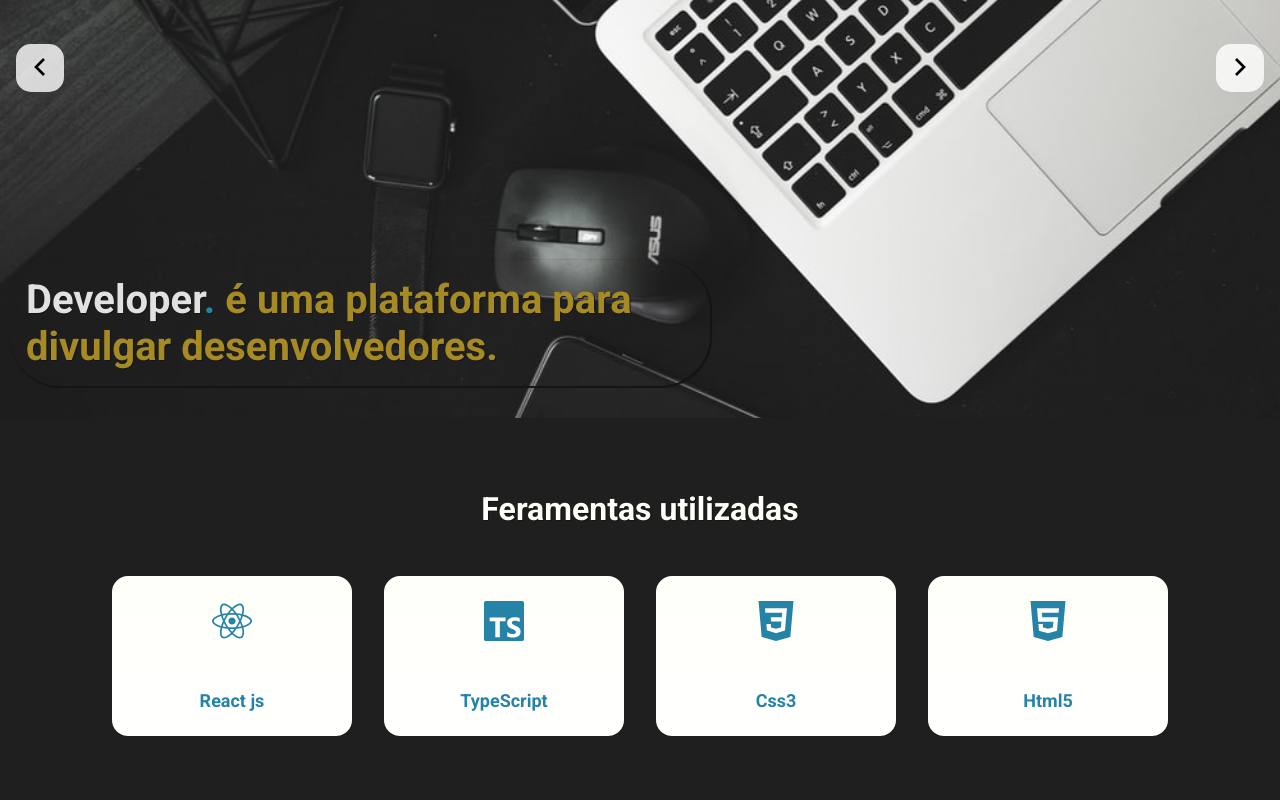
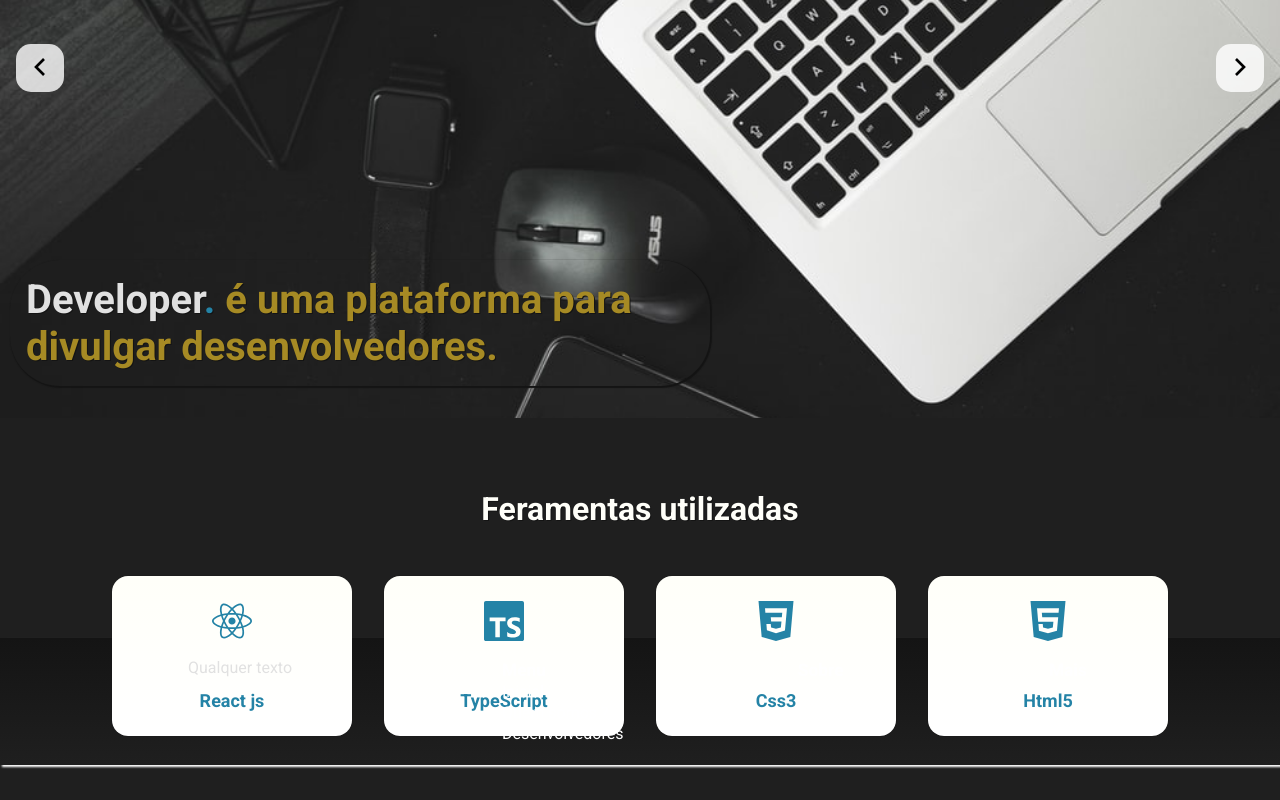
Before and after one commit to CarvalhoFilipe/developer-web-site, a React (Create React App) app: page / in a window 1280 px wide. Shown: the part 282-1082 px from the top of the page. Built offline with nearby package versions, Linux system fonts and the light colour scheme.

Commit message:
Adicionado 1 div no footer, 1 table.

```diff
--- a/src/App.tsx
+++ b/src/App.tsx
@@ -1,3 +1,4 @@
+import { Footer } from "./components/Footer";
 import { Header } from "./components/Header";
 import { Router } from "./routes";
 import { BrowserRouter } from "react-router-dom";
@@ -7,7 +8,9 @@ function App() {
     <BrowserRouter>
       <Header />
       <Router />
+      <Footer />
     </BrowserRouter>
+
   );
 }
 
--- a/src/components/Footer/index.tsx
+++ b/src/components/Footer/index.tsx
@@ -3,8 +3,54 @@ import "./styles.scss";
 
 export function Footer() {
   return (
-    <main className="footer">
-      <h1>Footer</h1> {/* Footer criado, editar é o problema */}
-    </main>
+    <>
+      <div className="footer">
+        <div className="footer_left">
+    <p>Qualquer texto</p>
+        </div>
+        <div className="footer_right">
+          <table>
+            <tr>
+              <th>Menu</th> {/*Menu colocado só para preencher espaço por enquanto, visto que o menu de cima acompanha a página!*/}
+              <th>Sobre</th>
+              <th>Mais</th>
+            </tr>
+            <tr>
+              <td>
+                Inicial
+              </td>
+              <td>
+
+              </td>
+              <td>
+
+              </td>
+            </tr>
+            <tr>
+              <td>
+                Quem somos ?
+              </td>
+              <td>
+
+              </td>
+              <td>
+
+              </td>
+            </tr>
+            <tr>
+              <td>
+                Desenvolvedores
+              </td>
+              <td>
+
+              </td>
+              <td>
+
+              </td>
+            </tr>
+          </table>
+        </div>
+      </div>
+    </>
   );
 }
--- a/src/components/Footer/styles.scss
+++ b/src/components/Footer/styles.scss
@@ -0,0 +1,47 @@
+//ALL FOOTER
+
+.footer {
+    display: flex;
+    //background-imagem: linear-gradient(to bottom, --black-900, --black-800);
+    background-image: linear-gradient(to bottom, #141414,#1f1f1f);
+    margin-top: 120px;
+    align-content: center;
+    justify-content: center;
+    //border-top: 2px solid white;
+    box-shadow: 2px 2px 2px white;
+    padding-top: 20px;
+    padding-bottom: 20px;
+
+}
+
+//DIV LEFT
+
+.footer_left {
+    text-align: center;
+    width: 500px;
+    //background-color: orange;
+
+}
+
+// DIV RIGHT
+.footer_right table {
+    text-align: left;
+    width: 800px;
+    color: #fff;
+    //background-color: yellow;
+
+}
+.footer_right td {
+    width: 120px;
+   // background-color: red;
+    text-align: left;
+    padding-left: 20px;
+}
+.footer_right th {
+    width: 120px;
+    text-transform: bold;
+    font-size: 13pt;
+   // background-color: red;
+    text-align: left;
+    padding-left: 20px;
+}
--- a/src/components/Header/styles.scss
+++ b/src/components/Header/styles.scss
@@ -11,13 +11,17 @@
   justify-content: center;
   align-items: center;
   background-color: rgba(31, 31, 31, 0.8);
+
   label {
+    padding-left: 20px; //Padding de 20px para afastar o Developer da borda!
     font-size: 2.5rem;
+
     strong {
       font-size: 2.5rem;
       color: var(--logo);
     }
   }
+
   nav {
     display: flex;
     height: 5rem;
@@ -32,6 +36,7 @@
       font-size: 1.125rem;
       transition: color 0.2s;
       text-shadow: 1px 1px var(--black-900);
+
       &:hover {
         color: var(--logo);
         text-shadow: 1px 1px 2px var(--black-900), 0 0 1em var(--logo),
```
Also changed, not shown: 2 other files (tests, documents, lock files or other folders).
